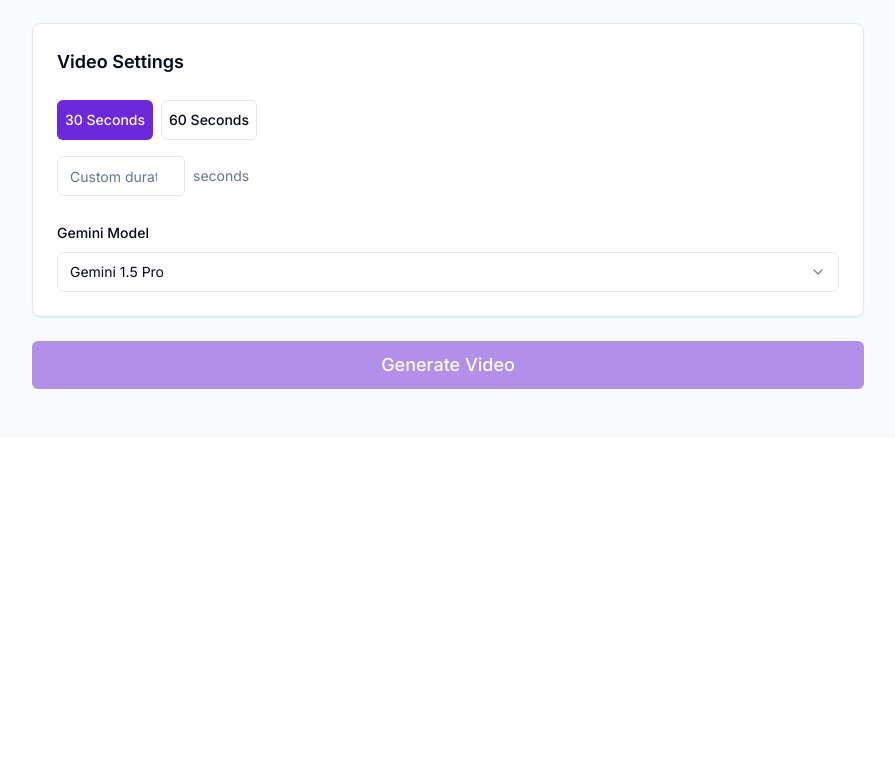
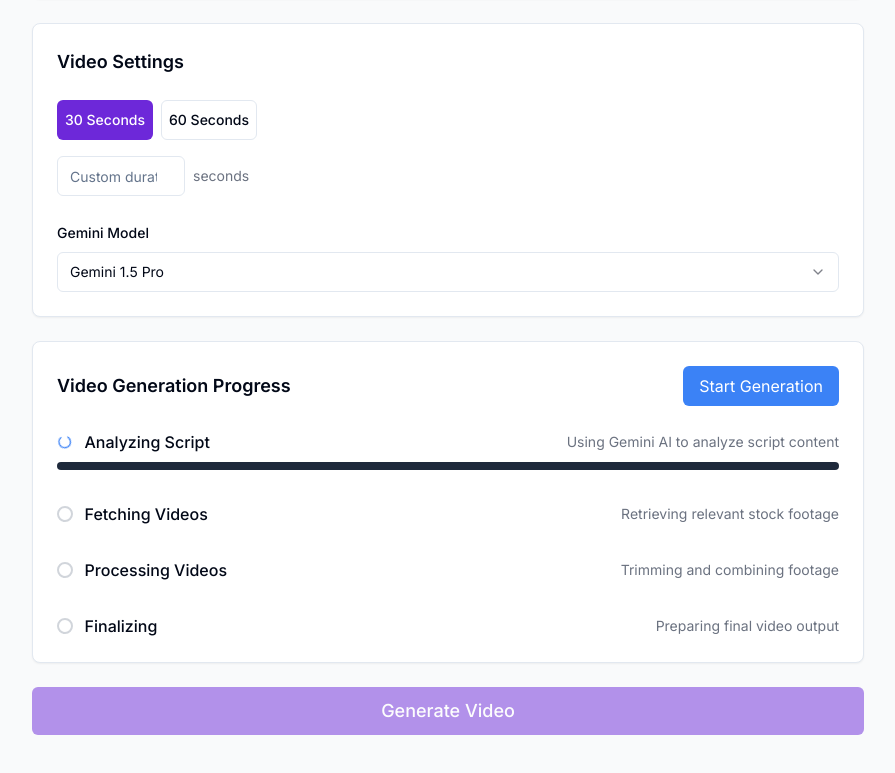
Before and after one commit to toksz/quicky, a React (Vite) app: page / in a window 1280 px wide. Shown: the part 1169-1942 px from the top of the page, without its empty margins (192-1087 px from the left). Before the commit the page ends 1606 px from the top, so only its background shows below. Built offline with nearby package versions, Linux system fonts and the light colour scheme.

Commit message:
Add video editor interface
Implement a video editor to display the video generation process for users.
[skip gpt_engineer]

```diff
--- /dev/null
+++ b/src/components/VideoEditor.tsx
@@ -0,0 +1,104 @@
+import { useState } from 'react';
+import { Card } from '@/components/ui/card';
+import { Progress } from '@/components/ui/progress';
+import { Loader2 } from 'lucide-react';
+import { PixabayVideo } from '@/lib/pixabay';
+
+interface VideoEditorProps {
+  videos: PixabayVideo[];
+  script: string;
+  duration: number;
+}
+
+const VideoEditor = ({ videos, script, duration }: VideoEditorProps) => {
+  const [currentStep, setCurrentStep] = useState(1);
+  const [progress, setProgress] = useState(0);
+
+  // Simulate progress for demonstration
+  const startGeneration = () => {
+    setCurrentStep(1);
+    setProgress(0);
+
+    const interval = setInterval(() => {
+      setProgress((prev) => {
+        if (prev >= 100) {
+          clearInterval(interval);
+          setCurrentStep((s) => Math.min(s + 1, 4));
+          return 100;
+        }
+        return prev + 1;
+      });
+    }, 50);
+  };
+
+  const steps = [
+    { id: 1, name: 'Analyzing Script', description: 'Using Gemini AI to analyze script content' },
+    { id: 2, name: 'Fetching Videos', description: 'Retrieving relevant stock footage' },
+    { id: 3, name: 'Processing Videos', description: 'Trimming and combining footage' },
+    { id: 4, name: 'Finalizing', description: 'Preparing final video output' },
+  ];
+
+  return (
+    <Card className="p-6 space-y-6">
+      <div className="flex justify-between items-center">
+        <h3 className="text-lg font-semibold">Video Generation Progress</h3>
+        <button
+          onClick={startGeneration}
+          className="px-4 py-2 bg-blue-500 text-white rounded-md hover:bg-blue-600 transition-colors"
+        >
+          Start Generation
+        </button>
+      </div>
+
+      <div className="space-y-8">
+        {steps.map((step) => (
+          <div key={step.id} className="space-y-2">
+            <div className="flex items-center gap-3">
+              {currentStep === step.id && (
+                <Loader2 className="w-4 h-4 animate-spin text-blue-500" />
+              )}
+              {currentStep > step.id && (
+                <div className="w-4 h-4 rounded-full bg-green-500" />
+              )}
+              {currentStep < step.id && (
+                <div className="w-4 h-4 rounded-full border-2 border-gray-300" />
+              )}
+              <div className="flex justify-between items-center w-full">
+                <span className="font-medium">{step.name}</span>
+                <span className="text-sm text-gray-500">{step.description}</span>
+              </div>
+            </div>
+            {currentStep === step.id && (
+              <Progress value={progress} className="h-2" />
+            )}
+          </div>
+        ))}
+      </div>
+
+      {videos.length > 0 && currentStep > 2 && (
+        <div className="space-y-4">
+          <h4 className="font-medium">Selected Footage</h4>
+          <div className="grid grid-cols-1 md:grid-cols-2 gap-4">
+            {videos.map((video) => (
+              <div key={video.id} className="relative">
+                <video
+                  src={video.videos.small.url}
+                  controls
+                  className="w-full rounded-lg"
+                  style={{ maxHeight: '200px' }}
+                >
+                  Your browser does not support the video tag.
+                </video>
+                <div className="absolute top-2 right-2 bg-black/50 text-white px-2 py-1 rounded text-sm">
+                  {video.duration}s
+                </div>
+              </div>
+            ))}
+          </div>
+        </div>
+      )}
+    </Card>
+  );
+};
+
+export default VideoEditor;
--- a/src/pages/Index.tsx
+++ b/src/pages/Index.tsx
@@ -5,7 +5,7 @@ import ApiKeyInput from '@/components/ApiKeyInput';
 import PixabayKeyInput from '@/components/PixabayKeyInput';
 import GoogleApiKeyInput from '@/components/GoogleApiKeyInput';
 import GeminiModelSelector from '@/components/GeminiModelSelector';
-import VideoPreview from '@/components/VideoPreview';
+import VideoEditor from '@/components/VideoEditor';
 import { Card } from '@/components/ui/card';
 import { Button } from '@/components/ui/button';
 import { testPixabayConnection } from '@/lib/pixabay';
@@ -97,7 +97,11 @@ const Index = () => {
             </div>
           </Card>
 
-          <VideoPreview videos={selectedVideos} />
+          <VideoEditor
+            videos={selectedVideos}
+            script={script}
+            duration={duration}
+          />
 
           <Button
             onClick={handleGenerate}
```
